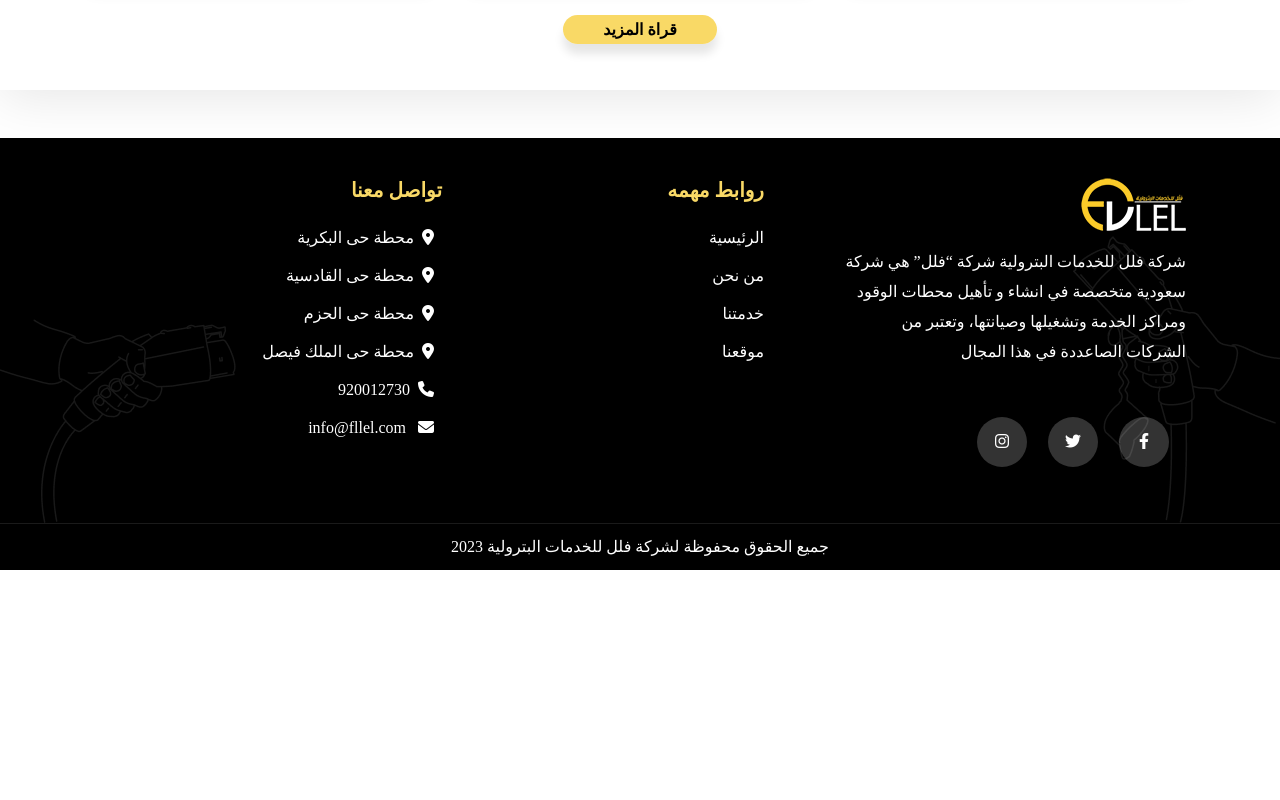
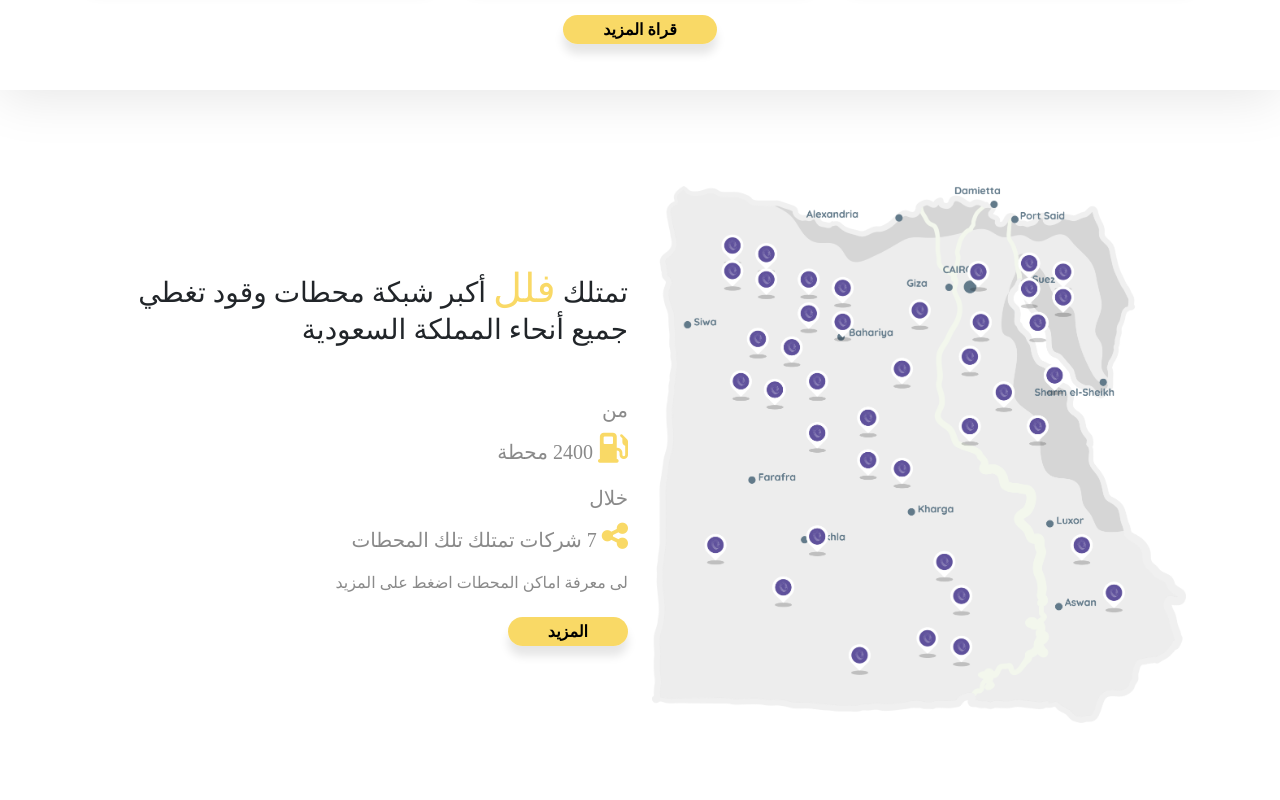
Before and after one commit to hader-hussein/fille, a plain HTML site: page index.html in a window 1280 px wide. Shown: the part 1900-2700 px from the top of the page. Before the commit the page ends 2470 px from the top, so only its background shows below. Drawn offline with nearby package versions, Linux system fonts and the light colour scheme.

Commit message:
27-11-2024

```diff
--- a/assets/css/style.css
+++ b/assets/css/style.css
@@ -307,6 +307,17 @@ margin-bottom: 16px;
     background: #000;
     color: #fff !important;
 }
+.span-title{
+    color: var(--color-primary);
+    font-size: 40px;
+}
+.list-locetion i{
+    font-size: 30px;
+    color: var(--color-primary);
+}
+.list-locetion li{
+    font-size: 20px;
+}
 /*services*/
 .component-services{
     box-shadow: 0 7px 50px rgba(0, 0, 0, .1);
@@ -438,6 +449,7 @@ margin-bottom: 16px;
     opacity: .8;
     z-index: -1;
 }
+
 /*content-us*/
 .title-ti {
     color: var(--color-h);
--- a/index.html
+++ b/index.html
@@ -129,7 +129,7 @@
                 <li data-aos="fade-up" data-aos-delay="100">السلامة من الحرائق</li>
                 <li data-aos="fade-up" data-aos-delay="50">  الخدمات الاكترونية</li>
               </ul>
-              <div class="btn-box mb-lg-0 mb-4" data-aos="fade-up" data-aos-delay="300"><a class="theme-btn-one" target="_blank" href="/">قراة المزيد</a></div>
+              <div class="btn-box mb-lg-0 mb-4" data-aos="fade-up" data-aos-delay="300"><a class="theme-btn-one" target="_blank" href="about-us.html">قراة المزيد</a></div>
             </div>
             <div class="col-lg-6 col-md-12 col-sm-12 image-column" data-aos="fade-up" data-aos-delay="400">
               <div class="image-box">
@@ -211,7 +211,45 @@
          </div>
     </section>
     <!--services Start-->
+    <!--locetion Start-->
+    <section class="component-content component-locetion mt-5 mb-5">
+      <div class="container pt-5 pb-5">
+        <div class="row mx-0 row-cols-md-2 row-cols-1 g-4 align-items-center">
+          <div class="col">
+            <img class="w-100" src="./assets/img/locetion.png" alt="location" loading="lazy">
+          </div>
+          <div class="col">
+             <h3>
+               تمتلك <span class="span-title">فلل</span> أكبر شبكة محطات وقود تغطي جميع أنحاء المملكة السعودية
+             </h3>
+             <ul class="list-group list-locetion mt-5">
+              <li class="list-group section-description mb-3">
+                <span class="mb-2">من</span>
+                <div>
+                  <i class="fa-solid fa-gas-pump"></i>
+                  2400 محطة
+                </div>
 
+              </li>
+              <li class="list-group section-description mb-3">
+                <span class="mb-2">خلال</span>
+                <div>
+                  <i class="fa-solid fa-share-nodes"></i>
+                 7 شركات تمتلك  تلك المحطات
+                </div>
+              </li>
+
+
+            </ul>
+            <p class=" section-description mb-4">لى معرفة اماكن المحطات اضغط على المزيد</p>
+            <div class="btn-box mb-lg-0 mb-4" data-aos="fade-up" data-aos-delay="300"><a class="theme-btn-one" target="_blank" href="location.html"> المزيد</a></div>
+
+          </div>
+        </div>
+      </div>
+
+    </section>
+    <!---->
   <!--footer-->
   <footer class="main-footer">
     <div class="widget-section">
```
Also changed, not shown: content-us.html (+1 -1 lines), assets/img/locetion.png (added).
